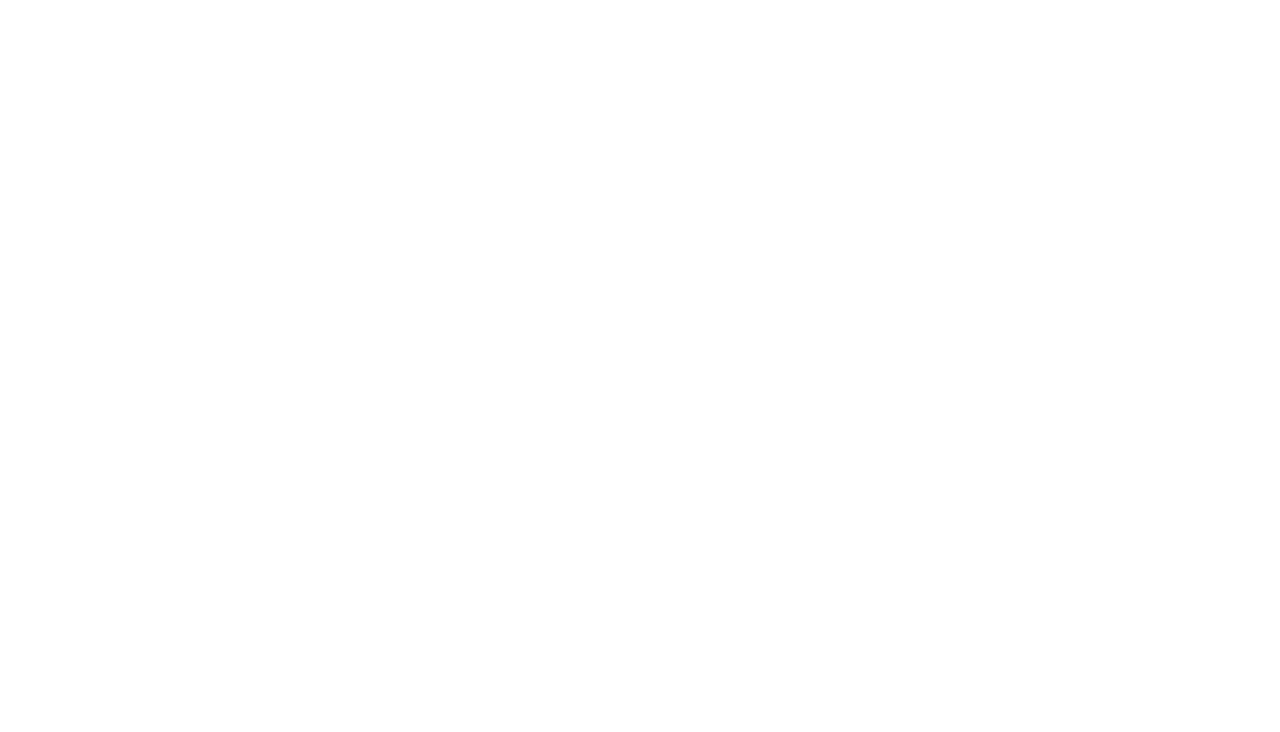
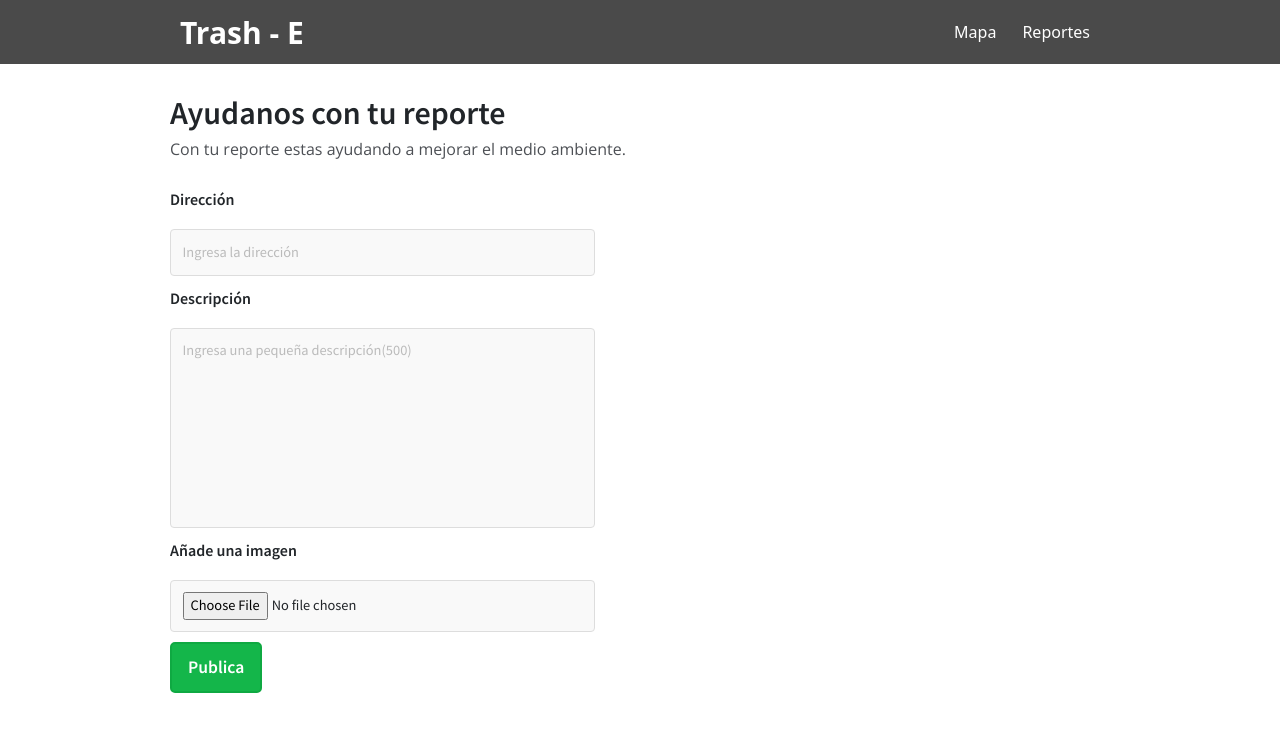
Before and after one commit to SeBasCCamp/TrashE-FrontEnd, a React (Create React App) app: page /user/reportes in a window 1280 px wide. Shown: the top 732 px of the page. Built offline with nearby package versions, Linux system fonts and the light colour scheme.

Commit message:
rutas nuevas

```diff
--- a/src/App.js
+++ b/src/App.js
@@ -3,7 +3,7 @@
 import './App.css';
 import "./css/estilos.css"
 import Principal from './paginas/Principal';
-import UsuarioLayout from "./paginas/UserLayout";
+import UserLayout from "./paginas/UserLayout";
 
 
 
@@ -15,7 +15,7 @@
       <Router>
         <Routes>
           <Route  path="/" element={<Principal/>}></Route>
-          <Route path="/user*" element={<UsuarioLayout />}></Route>
+          <Route path="user/*" element={<UserLayout />}></Route>
 
         </Routes>
       </Router>
--- a/src/componentes/FromReportes.js
+++ b/src/componentes/FromReportes.js
@@ -1,10 +1,24 @@
 import React from 'react'
 import "../css/estilos2.css"
-import { Link } from "react-router-dom";
+import "../css/estilonavMap.css"
+import { Link, NavLink } from "react-router-dom";
 
 const FromReportes = () => {
     return (
         <div>
+             <nav>
+
+                <h2>Trash - E</h2>
+
+                <ul>
+                    <li>
+                        <NavLink to={"/user/map"}>Mapa</NavLink>
+                    </li>
+                    <li>
+                        <NavLink to={"/user/publicaciones"}>Reportes</NavLink>
+                    </li>
+                </ul>
+            </nav>
             <form className="form">
                 <div className="form__title">Ayudanos con tu reporte</div>
                 <p className="form__desc">
@@ -31,7 +45,7 @@
                         className="form__input"
                         name="description"
                         id="description"
-                        placeholder="Ingresa una pequeña Descripción"
+                        placeholder="Ingresa una pequeña descripción(500)"
                         defaultValue={""}
                     />
                 </div>
@@ -42,7 +56,7 @@
                     <input type="file" className="form__input" name="image" id="image" />
                 </div>
                 <div className="form__item">
-                    <Link to={"/"}>
+                    <Link to={"/user/register"}>
                     <button className="form__btn" type="submit">
                         Publica
                     </button>
--- a/src/componentes/Header.js
+++ b/src/componentes/Header.js
@@ -11,7 +11,7 @@
                     <div className="col-lg-6">
                         <div className="text-container">
                             <h1 className="h1-large">Cuida el medio ambiente y tu ciudad</h1>
-                            <Link className="btn-solid-lg page-scroll" to={"user/user-register"}>
+                            <Link className="btn-solid-lg page-scroll" to={"user/register"}>
                                 Registrate
                             </Link>
                         </div>
--- a/src/componentes/Mapa.js
+++ b/src/componentes/Mapa.js
@@ -1,7 +1,9 @@
-import React, {useRef} from 'react'
+import React, { useRef } from 'react'
 import { MapContainer, Marker, Popup, TileLayer, Tooltip } from 'react-leaflet';
 import L from 'leaflet';
 import "../css/estilosMapa.css"
+import "../css/estilonavMap.css"
+import { NavLink } from "react-router-dom";
 
 
 
@@ -15,20 +17,20 @@
 //Añadiendo iconos
 const reciclajeIcon = new L.icon({
     iconUrl: require('../img/punto-de-reciclaje.png'),
-    iconSize: [40,45],
-    shadowSize: [50,64],
+    iconSize: [40, 45],
+    shadowSize: [50, 64],
 
 })
 const basuraIcon = new L.icon({
     iconUrl: require('../img/papelera-de-reciclaje.png'),
-    iconSize: [40,45],
-    shadowSize: [50,64],
+    iconSize: [40, 45],
+    shadowSize: [50, 64],
 
 })
 const cuidadoIcon = new L.icon({
     iconUrl: require('../img/peligro.png'),
-    iconSize: [27,32],
-    shadowSize: [50,64],
+    iconSize: [27, 32],
+    shadowSize: [50, 64],
 
 })
 
@@ -36,7 +38,21 @@
 
     const MapContainerRef = useRef();
     return (
+
         <div>
+            <nav>
+
+                <h2>Trash - E</h2>
+
+                <ul>
+                    <li>
+                        <NavLink to={"/user/map"}>Mapa</NavLink>
+                    </li>
+                    <li>
+                        <NavLink to={"/user/publicaciones"}>Reportes</NavLink>
+                    </li>
+                </ul>
+            </nav>
 
             <div className='app-mapa'>
                 <MapContainer ref={MapContainerRef} center={defaultCenter} zoom={defaultZoom}>
--- a/src/componentes/NavFile.js
+++ b/src/componentes/NavFile.js
@@ -20,27 +20,27 @@
                 >
                     <ul className="navbar-nav ml-auto">
                         <li className="nav-item">
-                            <Link className="nav-link page-scroll" to={"user/user-login"}>
+                            <Link className="nav-link page-scroll" to={"user/login"}>
                                 Inicia Sesión
                             </Link>
 
                         </li>
                         <li className="nav-item">
-                            <Link className="nav-link page-scroll" to={"user/user-map"}>
+                            <Link className="nav-link page-scroll" to={"user/map"}>
                                 Mapa
                             </Link>
 
                         </li>
 
                         <li className="nav-item">
-                            <Link className="nav-link page-scroll" to={"user/user-publicaciones"}>
+                            <Link className="nav-link page-scroll" to={"user/publicaciones"}>
                                 Publicaciones
                             </Link>
 
                         </li>
 
                         <li className="nav-item">
-                            <Link className="nav-link page-scroll" to={"user/user-reportes"}>
+                            <Link className="nav-link page-scroll" to={"user/reportes"}>
                                 Reportes
                             </Link>
 
--- a/src/componentes/Publicaciones.js
+++ b/src/componentes/Publicaciones.js
@@ -1,8 +1,24 @@
 import React from 'react'
+import { Link } from 'react-router-dom'
 import "../css/estilos-publi.css"
+import { NavLink } from "react-router-dom";
+import "../css/estilonavMap.css"
 const Publicaciones = () => {
   return (
     <div>
+      <nav>
+
+                <h2>Trash - E</h2>
+
+                <ul>
+                    <li>
+                        <NavLink to={"/user/map"}>Mapa</NavLink>
+                    </li>
+                    <li>
+                        <NavLink to={"/user/publicaciones"}>Reportes</NavLink>
+                    </li>
+                </ul>
+            </nav>
 
 
       <div className="main">
@@ -17,7 +33,7 @@
                 <p className="card_text">
                   Se ve mucha basura enviar a alguien porfacvor
                 </p>
-                <p>Av. Javier Prado 298</p>
+                <p className='card_direction'>Av. Javier Prado 298</p>
               </div>
             </div>
           </li>
@@ -25,9 +41,9 @@
       </div>
       <div className="btn-container">
         <div className="btn-float">
-          <a className="btn" href="/">
+          <Link className="btn" to={"/user/reportes"}>
             Publica!
-          </a>
+          </Link>
         </div>
       </div>
     </div>
--- /dev/null
+++ b/src/css/estilonavMap.css
@@ -0,0 +1,35 @@
+nav {
+	display: flex; /* 1 */
+	justify-content: space-between; /* 2 */
+
+	background: hwb(0 29% 71%); /* 4 */
+  }
+
+  nav ul {
+	display: flex; /* 5 */
+	list-style: none; /* 6 */
+  margin-right: 180px;
+  margin-top: 20px;
+  margin-bottom: 20px;
+  }
+
+  nav li {
+	padding-left: 1rem; /* 7! */
+  padding-right: 10px;
+  text-decoration-color: rgba(255, 255, 255, 0.5);
+
+  }
+
+  nav a {
+    text-decoration: none;
+    color: hsl(0, 0%, 100%)
+  }
+
+  nav h2{
+    margin-left: 180px;
+    color: white;
+    padding-top: 15px;
+    font-size: 30px;
+    font-weight: 700;
+   font-family: system-ui,-apple-system,"Segoe UI",Roboto,"Helvetica Neue","Noto Sans","Liberation Sans",Arial,sans-serif,"Apple Color Emoji","Segoe UI Emoji","Segoe UI Symbol","Noto Color Emoji";;
+  }
--- a/src/css/estilos-publi.css
+++ b/src/css/estilos-publi.css
@@ -49,6 +49,10 @@
   padding: 1rem;
 }
 
+.card_direction{
+  text-align: left;
+}
+
 @media (min-width: 40rem) {
   .cards_item {
     width: 50%;
@@ -82,6 +86,7 @@
   letter-spacing: 1px;
   text-transform: capitalize;
   margin: 0px;
+  text-align: left;
 }
 
 .card_text {
@@ -90,6 +95,8 @@
   line-height: 1.5;
   margin-bottom: 1.25rem;
   font-weight: 400;
+  text-align: left;
+  padding-top: 5px;
 }
 .made_by{
   font-weight: 400;
--- a/src/css/estilos2.css
+++ b/src/css/estilos2.css
@@ -3,7 +3,7 @@
 .form {
   font-family: "Source Sans Pro", sans-serif;
   font-size: 16px;
-  margin-left: 30px;
+  margin-left: 170px;
   margin-top: 25px;
 }
 
--- a/src/css/estilosMapa.css
+++ b/src/css/estilosMapa.css
@@ -1,3 +1,7 @@
+* {
+  padding: 0;
+  margin: 0;
+}
 .container{
     margin-top:30px;
 }
--- a/src/paginas/UserLayout.js
+++ b/src/paginas/UserLayout.js
@@ -5,18 +5,20 @@
 import Publicaciones from "../componentes/Publicaciones"
 import FromReportes from "../componentes/FromReportes";
 
-function UsuarioLayout() {
+
+function UserLayout() {
     return (
         <>
+
             <Routes>
-                <Route path="user-login" element={<Login />} />
-                <Route path="user-register" element={<Register />} />
-                <Route exact path="user-map" element={<Mapa />} />
-                <Route exact path="/user-publicaciones" element={<Publicaciones />} />
-                <Route exact path="/user-reportes" element={<FromReportes />} />
+                <Route  path="login" element={<Login />} />
+                <Route  path="register" element={<Register />} />
+                <Route  path="map" element={<Mapa />} />
+                <Route  path="publicaciones" element={<Publicaciones />} />
+                <Route  path="reportes" element={<FromReportes />} />
             </Routes>
         </>
     );
 }
 
-export default UsuarioLayout;
+export default UserLayout;
```
Also changed, not shown: src/css/estilos.css (line endings or trailing spaces). Lines whose indentation alone changed are shown as unchanged.
